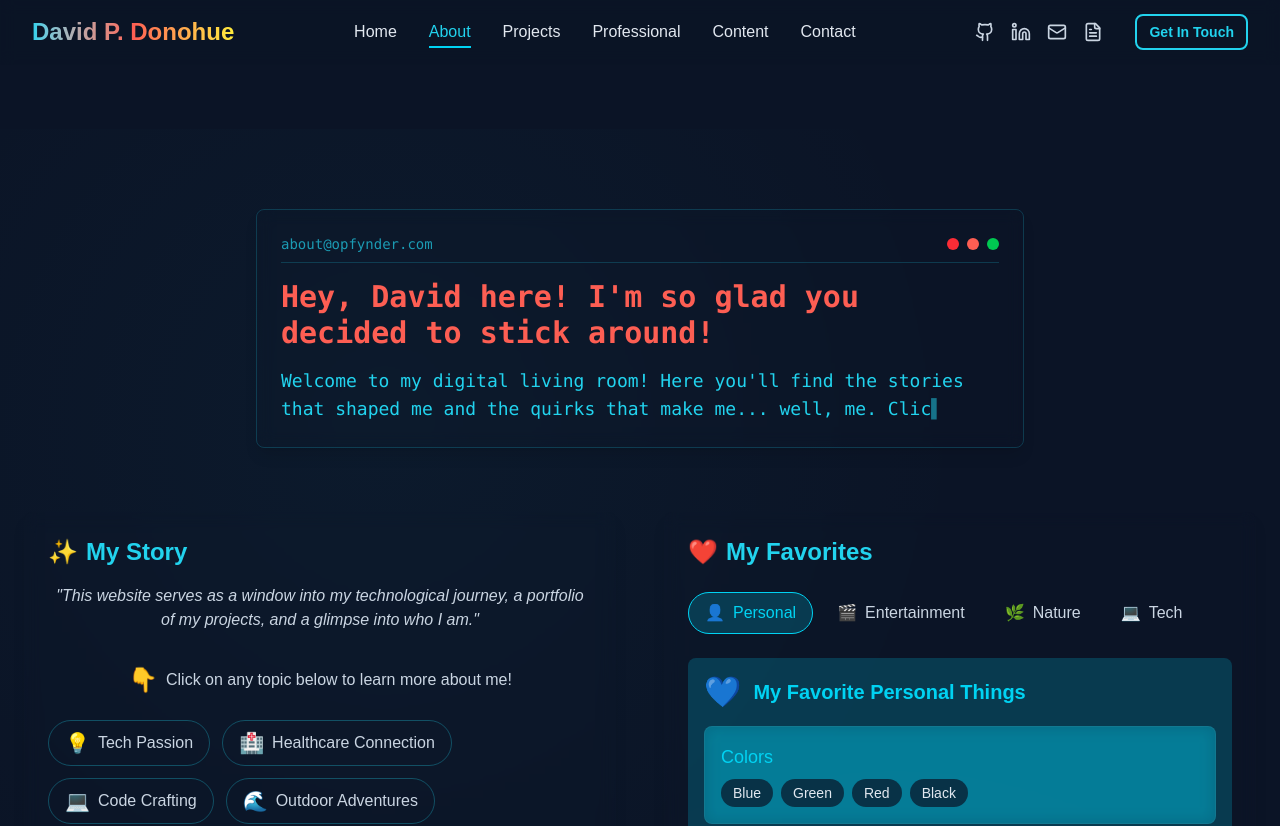
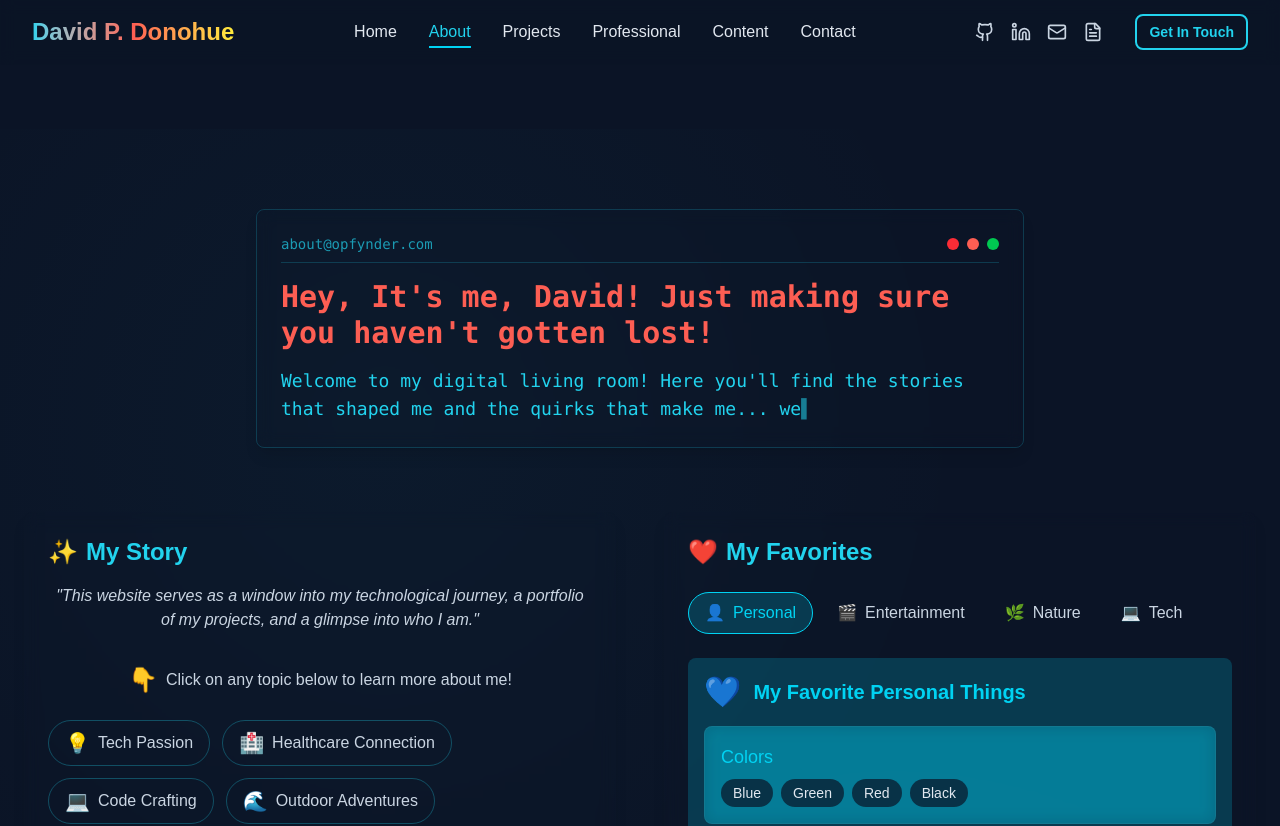
Before and after one commit to sdirishguy/davidpdonohue, a Next.js app: page /about in a window 1280 px wide. Shown: the top 826 px of the page. Built offline with nearby package versions, Linux system fonts and the light colour scheme.

Commit message:
refactor: updated terminal greetings for About, Hero, Professional and Project pages

```diff
--- a/src/components/sections/AboutSection.tsx
+++ b/src/components/sections/AboutSection.tsx
@@ -30,8 +30,8 @@ interface AboutContent {
 
 // Typing animation content
 const typingContent = {
-  greeting: "Hey, David here! I'm so glad you decided to stick around!",
-  description: "Welcome to my digital living room! Here you'll find the stories that shaped me and the quirks that make me... well, me. Click around to discover what makes me tick beyond just lines of code."
+  greeting: "Hey, It's me, David! Just making sure you haven't gotten lost!",
+  description: "Welcome to my digital living room! Here you'll find the stories that shaped me and the quirks that make me... well, me! Click around to discover what makes me tick beyond just lines of code."
 };
 
 // About content - restructured for better engagement
--- a/src/components/sections/HeroSection.tsx
+++ b/src/components/sections/HeroSection.tsx
@@ -6,7 +6,7 @@ import { motion } from 'framer-motion'
 // Content to be typed
 const typingContent = {
   welcome: "Hi! Welcome to DavidPDonohue.com!!",
-  intro: "I'll be your host for todays visit. Please call me David.",
+  intro: "I'm David, and I'll be your guide as you explore my website!",
   roles: [
     "Full Stack Web Developer,",
     "a Project Manager,",
--- a/src/components/sections/ProfessionalSection.tsx
+++ b/src/components/sections/ProfessionalSection.tsx
@@ -18,7 +18,7 @@ import {
 
 // Typing animation content with multiple lines
 const typingContent = {
-  intro: { text: "Hi again! Guess you just couldn't get enough of me!! Well, since you're here...", color: "text-primary-yellow" },
+  intro: { text: "Hi again! Guess you just couldn't get enough of me!! Lucky you and very lucky me!", color: "text-primary-yellow" },
   welcome: { text: "Let me welcome you to the Professional section of my website!", color: "text-primary-magenta" },
   instructions: { text: "Use the navigation buttons appearing on the left to learn all about my professional journey, skills, experience, education, certs and if you're really interested, feel free to download a PDF version of my resume.", color: "text-primary-sunset-orange" },
   salutation: { text: "Cheers!", color: "text-primary-blue" }
--- a/src/components/sections/ProjectsSection.tsx
+++ b/src/components/sections/ProjectsSection.tsx
@@ -20,7 +20,7 @@ const projectsContent = {
   items: [
     {
       title: "MCP Server",
-      description: "MCP Server is a programmable agent server for automating workflows via the Model Context Protocol (MCP).",
+      description: "AnMCP Server is a programmable agent server for automating workflows via the Model Context Protocol (MCP).",
       link: "https://github.com/sdirishguy/mcp_server_project",
       extraLinks: {
         "Docs": "https://modelcontextprotocol.io/introduction"
```
